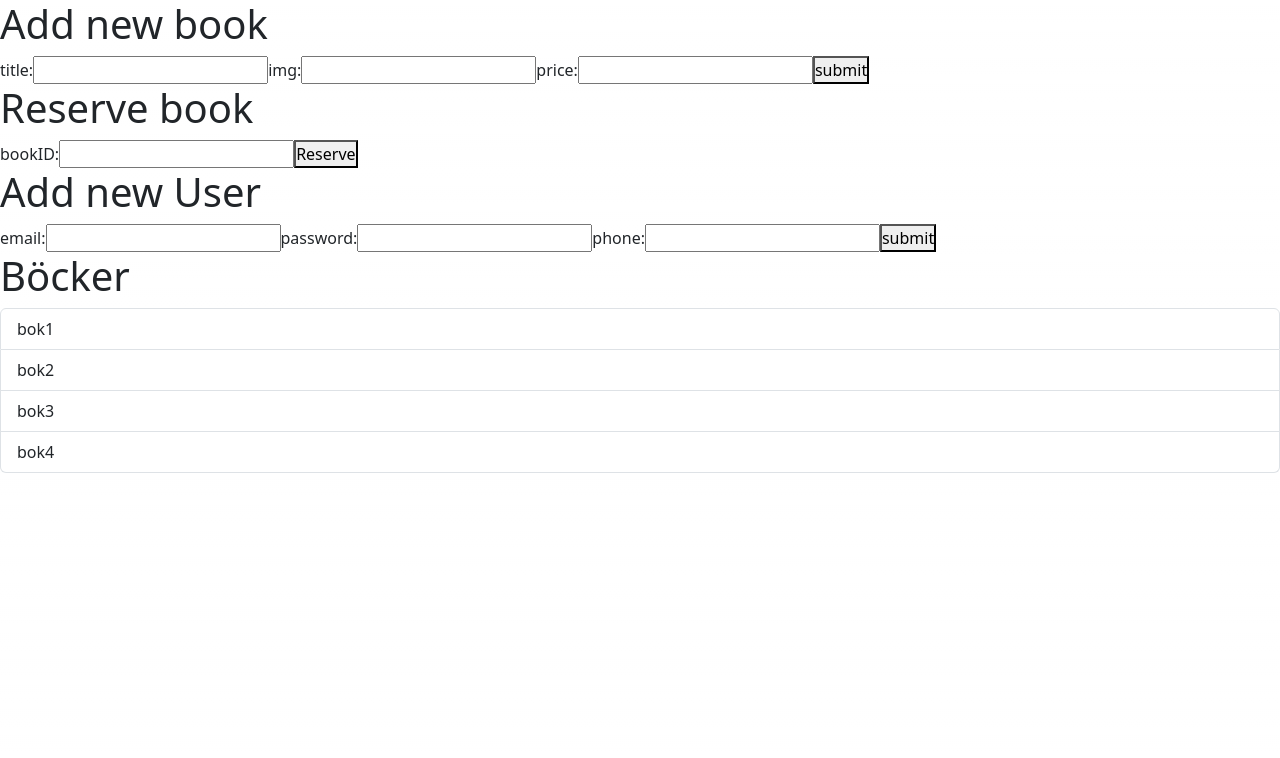
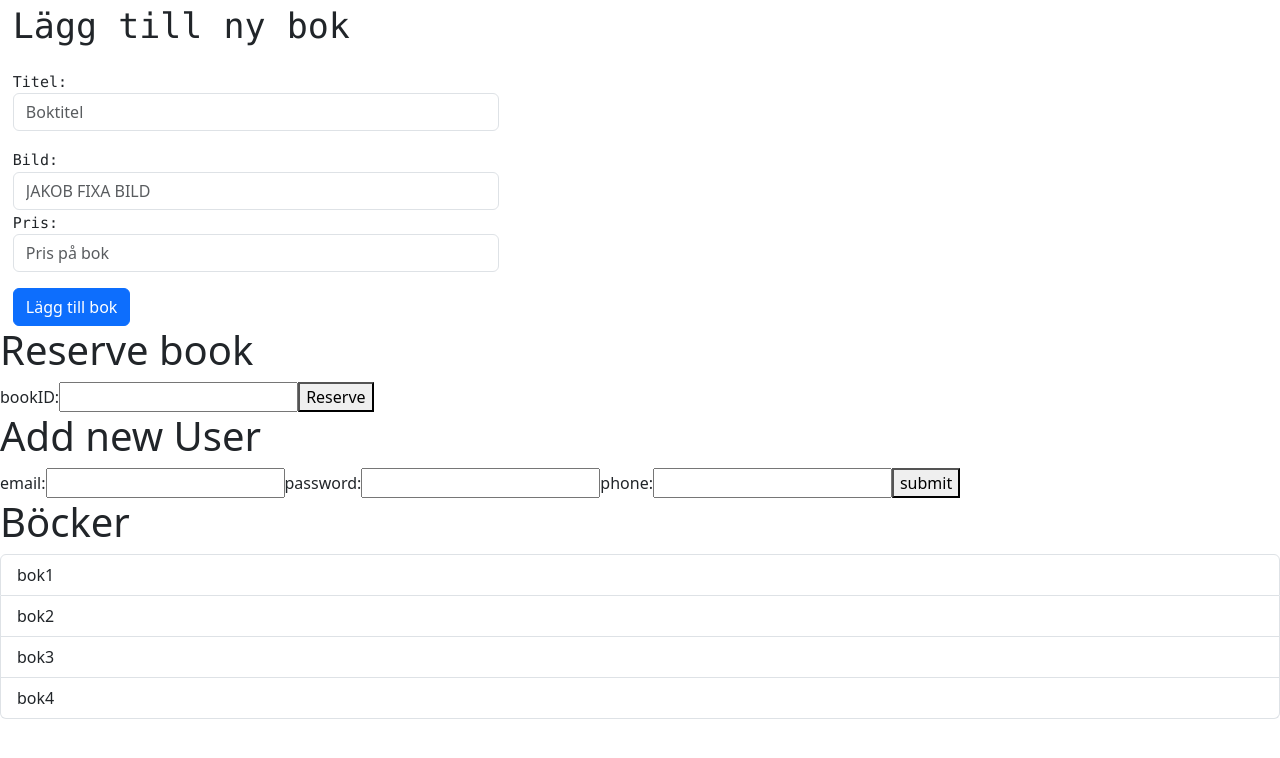
Before and after one commit to FelixH-git/DSD400-Project, a Next.js app: page / in a window 1280 px wide. Shown: the top 758 px of the page. Built offline with nearby package versions, Linux system fonts and the light colour scheme.

Commit message:
forms styled

```diff
--- a/components/createBookComponent.js
+++ b/components/createBookComponent.js
@@ -28,37 +28,56 @@ const CreateBook = () => {
     };
 
     return (
+
         <form onSubmit={handleSubmit}>
-            <h1>Add new book</h1>
-
-            <label htmlFor="title">title:</label>
+            <p class="formtitle">Lägg till ny bok</p>
+            <div class="divinput">
+            <div class="mb-3">
+            <label htmlFor="title" class="labeltitle">Titel: </label>
             <input
+                class="form-control"
                 type="text"
                 id="title"
                 name="title"
+                placeholder="Boktitel"
                 value={title}
                 onChange={(event) => setTitle(event.target.value)}
             />
+            </div>
+            </div>
 
-            <label htmlFor="img">img:</label>
+            <div class="divinput">
+            <label htmlFor="img" class="labeltitle">Bild: </label>
             <input
+                class="form-control"
                 type="text"
                 id="img"
                 name="img"
+                placeholder="JAKOB FIXA BILD"
                 value={img}
                 onChange={(event) => setImg(event.target.value)}
             />
-
-            <label htmlFor="price">price:</label>
+            </div>
+            <div class="divinput">
+            <div class="mb-3">
+            <label htmlFor="price" class="labeltitle">Pris: </label>
             <input
+                class="form-control"
                 type="text"
                 id="price"
                 name="price"
+                placeholder="Pris på bok"
                 value={price}
                 onChange={(event) => setPrice(event.target.value)}
             />
+            </div>
+            </div>
 
-            <button type="submit">submit</button>
+
+            <div class="divinput">
+            <button type="submit" class="btn btn-primary">Lägg till bok</button>
+            </div>
+
         </form>
     );
 };
--- a/components/loginComponent.js
+++ b/components/loginComponent.js
@@ -47,7 +47,7 @@ const LoginComponent = () => {
 
 
         <form onSubmit={handleSubmit}>
-            <h1>Login</h1>
+        <p class="formtitle">Logga in</p>
             <div class="divinput">
             <div class="mb-3">
             <label htmlFor="email" class="form-label">Email Address:</label>
@@ -55,7 +55,7 @@ const LoginComponent = () => {
 
                 class="form-control"
                 aria-describedby="emailHelp"
-                type="email"
+                type="text" // Ändra till type="email" -- text för testing av admin
                 id="email"
                 name="email"
                 value={email}
--- a/styles/globals.css
+++ b/styles/globals.css
@@ -1,113 +1,27 @@
-:root {
-  --max-width: 1100px;
-  --border-radius: 12px;
-  --font-mono: ui-monospace, Menlo, Monaco, 'Cascadia Mono', 'Segoe UI Mono',
-    'Roboto Mono', 'Oxygen Mono', 'Ubuntu Monospace', 'Source Code Pro',
-    'Fira Mono', 'Droid Sans Mono', 'Courier New', monospace;
 
-  --foreground-rgb: 0, 0, 0;
-  --background-start-rgb: 214, 219, 220;
-  --background-end-rgb: 255, 255, 255;
-
-  --primary-glow: conic-gradient(
-    from 180deg at 50% 50%,
-    #16abff33 0deg,
-    #0885ff33 55deg,
-    #54d6ff33 120deg,
-    #0071ff33 160deg,
-    transparent 360deg
-  );
-  --secondary-glow: radial-gradient(
-    rgba(255, 255, 255, 1),
-    rgba(255, 255, 255, 0)
-  );
-
-  --tile-start-rgb: 239, 245, 249;
-  --tile-end-rgb: 228, 232, 233;
-  --tile-border: conic-gradient(
-    #00000080,
-    #00000040,
-    #00000030,
-    #00000020,
-    #00000010,
-    #00000010,
-    #00000080
-  );
-
-  --callout-rgb: 238, 240, 241;
-  --callout-border-rgb: 172, 175, 176;
-  --card-rgb: 180, 185, 188;
-  --card-border-rgb: 131, 134, 135;
-}
-
-@media (prefers-color-scheme: dark) {
-  :root {
-    --foreground-rgb: 255, 255, 255;
-    --background-start-rgb: 0, 0, 0;
-    --background-end-rgb: 0, 0, 0;
-
-    --primary-glow: radial-gradient(rgba(1, 65, 255, 0.4), rgba(1, 65, 255, 0));
-    --secondary-glow: linear-gradient(
-      to bottom right,
-      rgba(1, 65, 255, 0),
-      rgba(1, 65, 255, 0),
-      rgba(1, 65, 255, 0.3)
-    );
-
-    --tile-start-rgb: 2, 13, 46;
-    --tile-end-rgb: 2, 5, 19;
-    --tile-border: conic-gradient(
-      #ffffff80,
-      #ffffff40,
-      #ffffff30,
-      #ffffff20,
-      #ffffff10,
-      #ffffff10,
-      #ffffff80
-    );
-
-    --callout-rgb: 20, 20, 20;
-    --callout-border-rgb: 108, 108, 108;
-    --card-rgb: 100, 100, 100;
-    --card-border-rgb: 200, 200, 200;
-  }
-}
-
-* {
-  box-sizing: border-box;
-  padding: 0;
-  margin: 0;
-}
-
-html,
-body {
-  max-width: 100vw;
-  overflow-x: hidden;
-}
-
-body {
-  color: rgb(var(--foreground-rgb));
-  background: linear-gradient(
-      to bottom,
-      transparent,
-      rgb(var(--background-end-rgb))
-    )
-    rgb(var(--background-start-rgb));
-}
-
-a {
-  color: inherit;
-  text-decoration: none;
-}
-
-@media (prefers-color-scheme: dark) {
-  html {
-    color-scheme: dark;
-  }
-}
 
 .divinput {
   max-height: 50%;
   max-width: 40%;
+  padding-left: 1%;
+  padding-right: 1%;
 
 }
+
+.divcreate{
+  max-height: 40%;
+  max-width: 35%;
+  padding-right: 1%;
+  padding-left: 1%;
+}
+.formtitle{
+  font-size:35px;
+  font-family: "Lucida Console";
+  padding-right: 1%;
+  padding-left: 1%;
+}
+
+.labeltitle{
+  font-family:"Lucida Console";
+  font-size:15px;
+}
```
